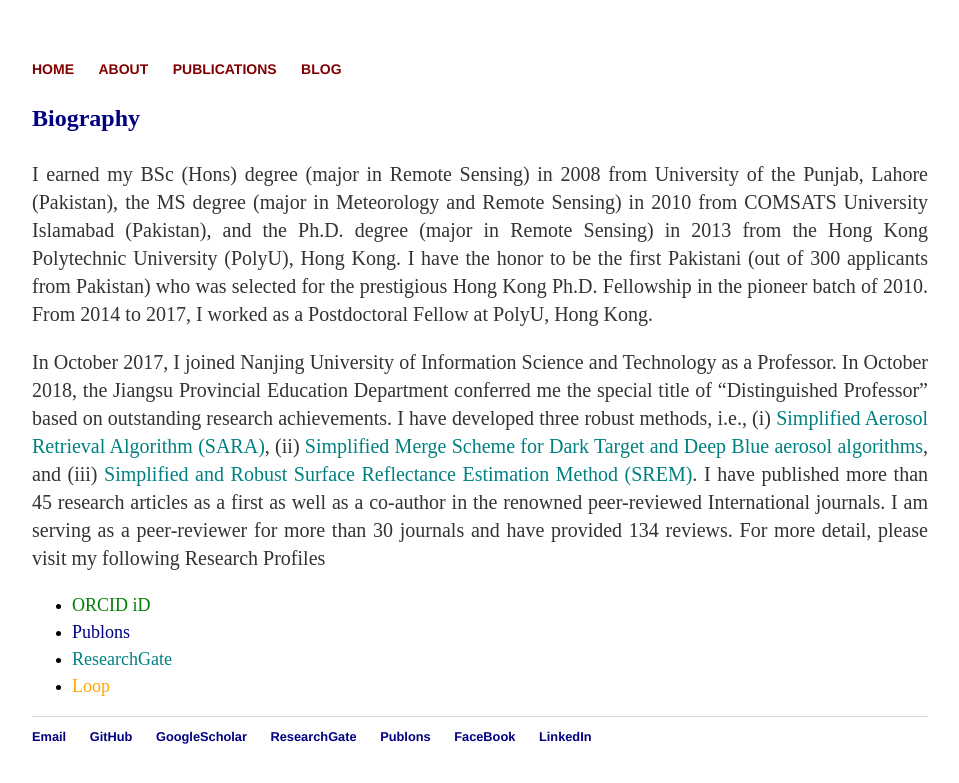
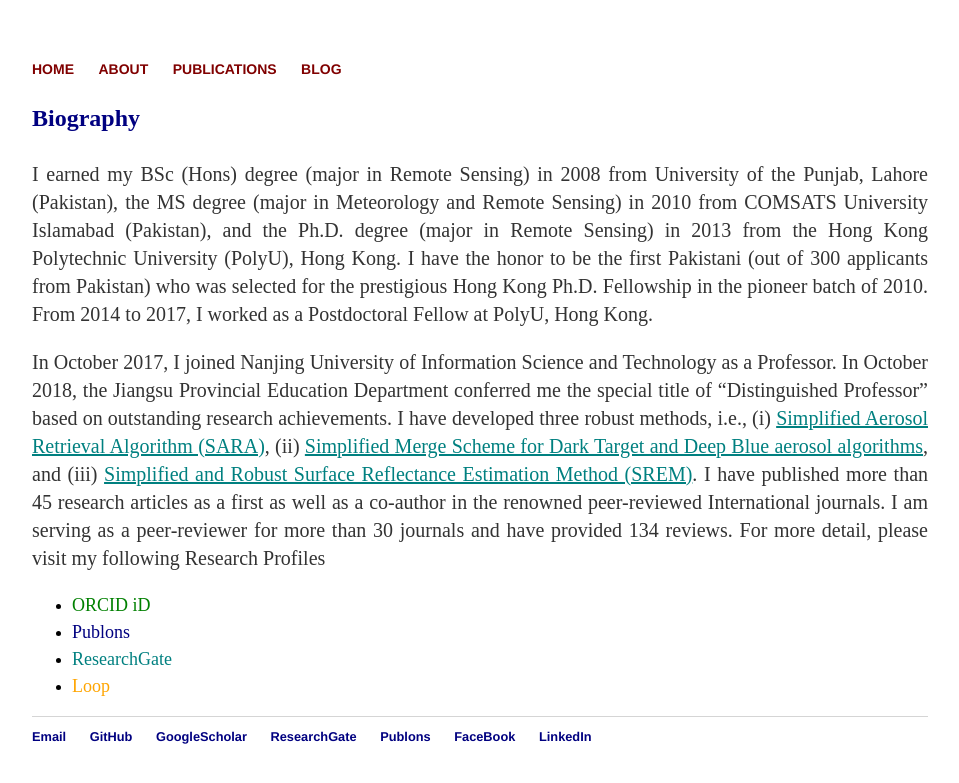
Before and after one commit to rs-DrBilal/rsbilal.github.io, a Jekyll site: the page built from about/index.html, in a window 1280 px wide. Shown: the top 783 px of the page, without its empty margins (160-1119 px from the left). Built offline with Jekyll 4.4.1, drawn with Linux system fonts in a browser that asks for light colours.

Commit message:
Update index.html

```diff
--- a/about/index.html
+++ b/about/index.html
@@ -14,9 +14,9 @@
 		  <p style="text-align:justify;font-size:20px;">In October 2017, I joined Nanjing University of Information Science and Technology as a Professor.
 		  In October 2018, the Jiangsu Provincial Education Department conferred me the special title of “Distinguished Professor” based on outstanding research achievements.
 				I have developed three robust methods, i.e.,
-				(i) <a href="https://doi.org/10.1016/j.rse.2013.04.014" style="color: TEAL">Simplified Aerosol Retrieval Algorithm (SARA)</a>,
-				(ii) <a href="https://doi.org/10.1016/j.rse.2017.05.028" style="color: TEAL">Simplified Merge Scheme for Dark Target and Deep Blue aerosol algorithms</a>, and
-				(iii) <a href=" https://doi.org/10.3390/rs11111344" style="color: TEAL">Simplified and Robust Surface Reflectance Estimation Method (SREM)</a>.
+				(i) <a href="https://doi.org/10.1016/j.rse.2013.04.014" style="color: TEAL; text-decoration: underline">Simplified Aerosol Retrieval Algorithm (SARA)</a>,
+				(ii) <a href="https://doi.org/10.1016/j.rse.2017.05.028" style="color: TEAL; text-decoration: underline">Simplified Merge Scheme for Dark Target and Deep Blue aerosol algorithms</a>, and
+				(iii) <a href=" https://doi.org/10.3390/rs11111344" style="color: TEAL; text-decoration: underline">Simplified and Robust Surface Reflectance Estimation Method (SREM)</a>.
 				I have published more than 45 research articles as a first as well as a co-author in the renowned peer-reviewed International journals.
 				I am serving as a peer-reviewer for more than 30 journals and have provided 134 reviews. For more detail, please visit my following Research Profiles</p>
 
```
